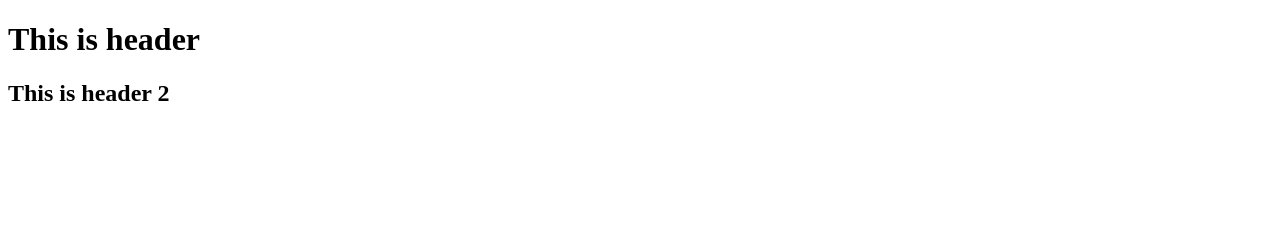
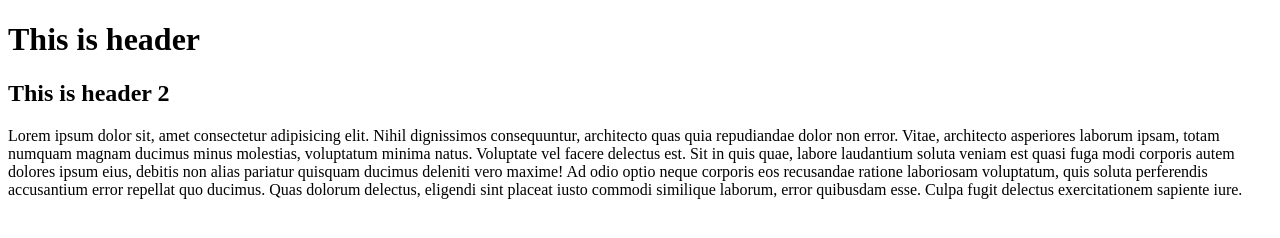
Before and after one commit to mdrazu2552/my-second-repo, a plain HTML site: page index.html in a window 1280 px wide. Drawn offline with Linux system fonts and the light colour scheme.

Commit message:
p tag add

```diff
--- a/index.html
+++ b/index.html
@@ -10,6 +10,8 @@
 <body>
     <h1>This is header</h1>
     <h2>This is header 2</h2>
+    <P>Lorem ipsum dolor sit, amet consectetur adipisicing elit. Nihil dignissimos consequuntur, architecto quas quia repudiandae dolor non error. Vitae, architecto asperiores laborum ipsam, totam numquam magnam ducimus minus molestias, voluptatum minima natus. Voluptate vel facere delectus est. Sit in quis quae, labore laudantium soluta veniam est quasi fuga modi corporis autem dolores ipsum eius, debitis non alias pariatur quisquam ducimus deleniti vero maxime! Ad odio optio neque corporis eos recusandae ratione laboriosam voluptatum, quis soluta perferendis accusantium error repellat quo ducimus. Quas dolorum delectus, eligendi sint placeat iusto commodi similique laborum, error quibusdam esse. Culpa fugit delectus exercitationem sapiente iure.
+    </P>
 
 </body>
 </html>
```
